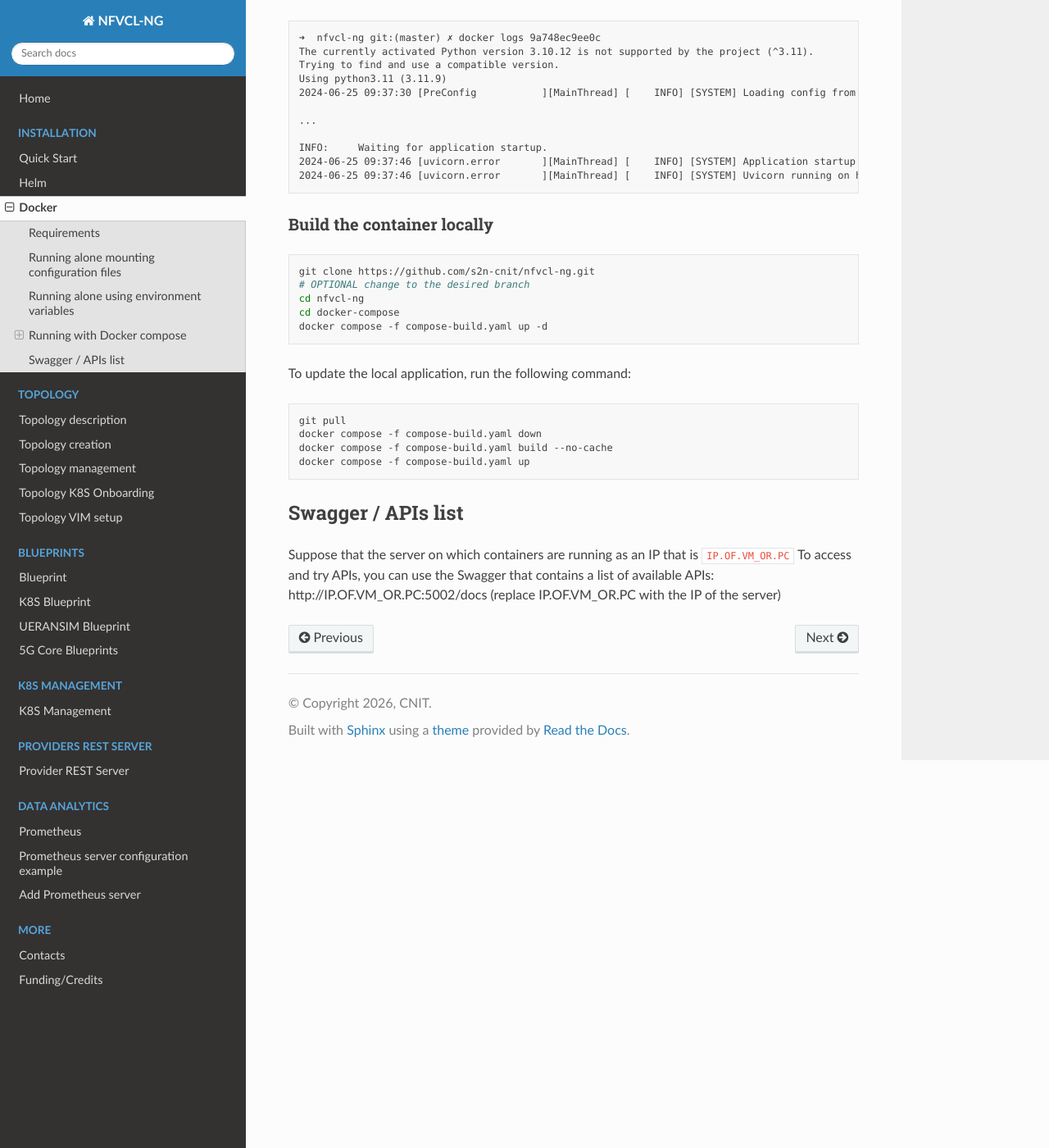
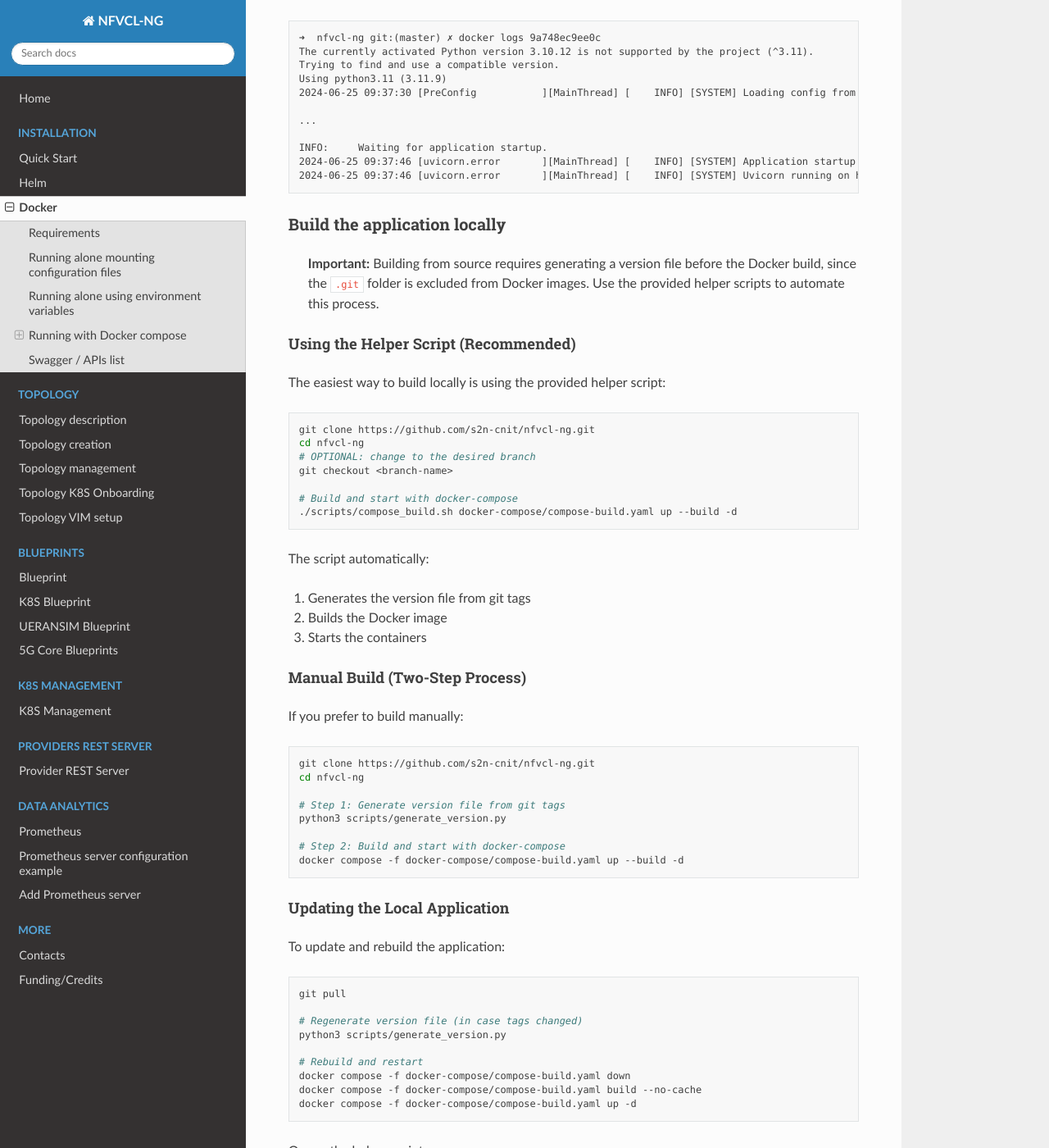
Before and after one commit to s2n-cnit/nfvcl-ng, a Sphinx documentation site: the page built from docs/source/docker.md, in a window 1280 px wide and 1400 px high, scrolled down 2797 px. Shown: the whole window at 82% size. Built offline with Sphinx 7.4.7 and the Read the Docs theme 3.1.0, drawn with Linux system fonts in a browser that asks for light colours; some of the changed text lies outside the part shown.

Commit message:
chore: Refactor versioning system and improve local build process
- Added fallback version to `hatch-vcs` in `pyproject.toml`.
- Updated Sphinx configuration to dynamically retrieve version from git or metadata.
- Enhanced local build documentation with helper scripts and manual steps.
- Enforced version file existence check in Dockerfile to prevent build errors.
- Updated `.gitlab-ci.yml` to generate the version file before Docker builds.
- Added `importlib` to Sphinx requirements to support version retrieval.

Signed-off-by: Paolo Bono <paolobono98@gmail.com>

````diff
--- a/docs/source/conf.py
+++ b/docs/source/conf.py
@@ -3,7 +3,33 @@
 # For the full list of built-in configuration values, see the documentation:
 # https://www.sphinx-doc.org/en/master/usage/configuration.html
 
-from importlib.metadata import version as get_version
+import subprocess
+
+def get_version_from_git():
+    """Get version from git tags, fallback to importlib.metadata if installed"""
+    try:
+        # Try to get version from installed package first
+        from importlib.metadata import version as get_version
+        print("ImportLibrary: importlib.metadata is installed. Getting version from package.")
+        return get_version('nfvcl')
+    except ImportError:
+        print("ImportError: importlib.metadata is not installed. Falling back to git version.")
+        pass
+    except Exception:
+        pass
+
+    # Fallback: get version from git tags
+    try:
+        result = subprocess.run(
+            ['git', 'describe', '--tags', '--match', 'v[0-9]*', '--abbrev=0'],
+            capture_output=True,
+            text=True,
+            check=True
+        )
+        version = result.stdout.strip().lstrip('v')
+        return version
+    except Exception:
+        return 'unknown'
 
 # -- Project information -----------------------------------------------------
 # https://www.sphinx-doc.org/en/master/usage/configuration.html#project-information
@@ -11,7 +37,7 @@ from importlib.metadata import version as get_version
 project = 'NFVCL-NG'
 copyright = '2026, CNIT'
 author = 'CNIT'
-release = get_version('nfvcl')
+release = get_version_from_git()
 
 # -- General configuration ---------------------------------------------------
 # https://www.sphinx-doc.org/en/master/usage/configuration.html#general-configuration
--- a/docs/source/docker.md
+++ b/docs/source/docker.md
@@ -128,20 +128,108 @@ INFO:     Waiting for application startup.
 2024-06-25 09:37:46 [uvicorn.error       ][MainThread] [    INFO] [SYSTEM] Uvicorn running on http://10.224.52.4:5002 (Press CTRL+C to quit)
 ```
 
-### Build the container locally
+### Build the application locally
+
+> **Important:** Building from source requires generating a version file before the Docker build, since the `.git` folder is excluded from Docker images. Use the provided helper scripts to automate this process.
+
+#### Using the Helper Script (Recommended)
+
+The easiest way to build locally is using the provided helper script:
+
 ```bash
 git clone https://github.com/s2n-cnit/nfvcl-ng.git
-# OPTIONAL change to the desired branch
 cd nfvcl-ng
-cd docker-compose
-docker compose -f compose-build.yaml up -d
+# OPTIONAL: change to the desired branch
+git checkout <branch-name>
+
+# Build and start with docker-compose
+./scripts/compose_build.sh docker-compose/compose-build.yaml up --build -d
 ```
-To update the local application, run the following command:
+
+The script automatically:
+1. Generates the version file from git tags
+2. Builds the Docker image
+3. Starts the containers
+
+#### Manual Build (Two-Step Process)
+
+If you prefer to build manually:
+
+```bash
+git clone https://github.com/s2n-cnit/nfvcl-ng.git
+cd nfvcl-ng
+
+# Step 1: Generate version file from git tags
+python3 scripts/generate_version.py
+
+# Step 2: Build and start with docker-compose
+docker compose -f docker-compose/compose-build.yaml up --build -d
+```
+
+#### Updating the Local Application
+
+To update and rebuild the application:
+
 ```bash
 git pull
-docker compose -f compose-build.yaml down
-docker compose -f compose-build.yaml build --no-cache
-docker compose -f compose-build.yaml up
+
+# Regenerate version file (in case tags changed)
+python3 scripts/generate_version.py
+
+# Rebuild and restart
+docker compose -f docker-compose/compose-build.yaml down
+docker compose -f docker-compose/compose-build.yaml build --no-cache
+docker compose -f docker-compose/compose-build.yaml up -d
+```
+
+Or use the helper script:
+
+```bash
+git pull
+./scripts/compose_build.sh docker-compose/compose-build.yaml up --build -d
+```
+
+#### Building Direct Docker Image (Without Compose)
+
+To build a standalone Docker image:
+
+```bash
+# Using the build script (recommended)
+./scripts/build_docker.sh nfvcl-local
+
+# Or manually
+python3 scripts/generate_version.py
+docker build -t nfvcl-local .
+```
+
+#### Version Management
+
+This project uses git tags as the single source of truth for versioning. The version is automatically derived from git tags using `hatch-vcs`.
+
+- When building locally, a version file (`src/nfvcl/_version.py`) must be generated before the Docker build
+- The version file is created from the latest git tag (e.g., `v0.4.1`)
+- If you're between tags, the version includes development metadata (e.g., `0.4.1.dev5+g1234abc`)
+
+For more details on version management, see `scripts/README.md`.
+
+#### Troubleshooting
+
+**Error: "src/nfvcl/_version.py not found"**
+
+This means you tried to build without generating the version file first.
+
+Solution:
+```bash
+python3 scripts/generate_version.py
+```
+
+Then retry the build.
+
+**Error: "git describe failed"**
+
+You don't have any git tags in your repository. Create one:
+```bash
+git tag v0.4.1
 ```
 
 ## Swagger / APIs list
--- a/docs/source/sphinx_requirements.txt
+++ b/docs/source/sphinx_requirements.txt
@@ -1,3 +1,4 @@
 myst-parser==4.0.1
 sphinx-rtd-theme==3.1.0
 sphinxemoji==0.3.2
+importlib==1.0.4
--- a/pyproject.toml
+++ b/pyproject.toml
@@ -103,6 +103,7 @@ build-backend = "hatchling.build"
 [tool.hatch.version]
 source = "vcs"
 tag-pattern = "^v(?P<version>[0-9]+\\.[0-9]+\\.[0-9]+).*$"
+fallback-version = "0.4.1"
 
 [tool.hatch.build.hooks.vcs]
 version-file = "src/nfvcl/_version.py"
````
Also changed, not shown: .gitlab-ci.yml, docker-compose/README.md, 1 other file.
